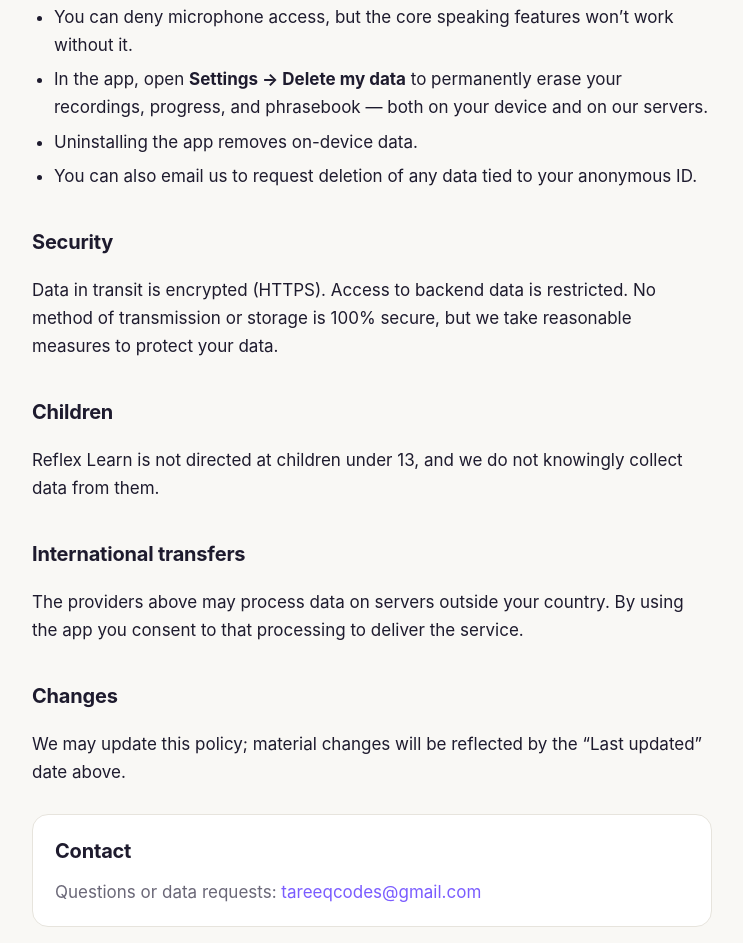
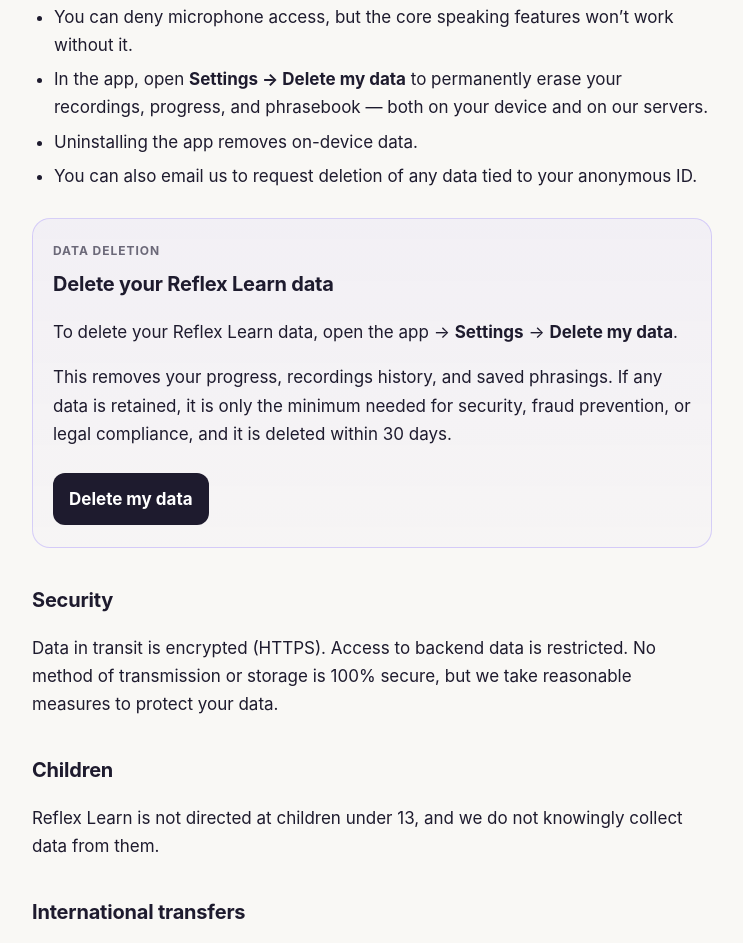
Before and after one commit to Tareeqcodes/Reflex_learn_privacy, a plain HTML site: page legal-site/privacy.html in a window 1280 px wide. Shown: the part 1613-2556 px from the top of the page, without its empty margins (268-1011 px from the left). Drawn offline with Linux system fonts and the light colour scheme.

Commit message:
made chnages

```diff
--- a/legal-site/privacy.html
+++ b/legal-site/privacy.html
@@ -37,6 +37,17 @@
       background: var(--surface); border: 1px solid var(--border);
       border-radius: 16px; padding: 20px 22px; margin-top: 28px;
     }
+    .delete-card {
+      background: linear-gradient(180deg, rgba(122,92,255,0.05), rgba(122,92,255,0.02));
+      border: 1px solid rgba(122,92,255,0.25); border-radius: 18px; padding: 22px 20px; margin-top: 28px;
+    }
+    .delete-card h2 { margin-top: 4px; }
+    .delete-btn {
+      display: inline-block; margin-top: 8px; background: var(--accent); color: var(--surface);
+      border: 0; border-radius: 12px; padding: 12px 16px; font-weight: 700; text-decoration: none;
+      transition: opacity 0.2s ease;
+    }
+    .delete-btn:hover { opacity: 0.92; text-decoration: none; }
     footer { margin-top: 48px; padding-top: 20px; border-top: 1px solid var(--border); color: var(--muted); font-size: 15px; }
     code { background: var(--surface); border: 1px solid var(--border); border-radius: 6px; padding: 1px 6px; font-size: 14px; }
   </style>
@@ -104,6 +115,14 @@
       <li>You can also email us to request deletion of any data tied to your anonymous ID.</li>
     </ul>
 
+    <div class="delete-card">
+      <p class="muted" style="margin:0; text-transform: uppercase; letter-spacing: 0.08em; font-size: 12px; font-weight: 700;">Data deletion</p>
+      <h2 style="margin-top: 8px;">Delete your Reflex Learn data</h2>
+      <p>To delete your Reflex Learn data, open the app → <strong>Settings</strong> → <strong>Delete my data</strong>.</p>
+      <p>This removes your progress, recordings history, and saved phrasings. If any data is retained, it is only the minimum needed for security, fraud prevention, or legal compliance, and it is deleted within 30 days.</p>
+      <a class="delete-btn" href="mailto:tareeqcodes@gmail.com?subject=Delete%20my%20Reflex%20Learn%20data">Delete my data</a>
+    </div>
+
     <h2>Security</h2>
     <p>Data in transit is encrypted (HTTPS). Access to backend data is restricted. No method of
       transmission or storage is 100% secure, but we take reasonable measures to protect your data.</p>
```
Also changed, not shown: legal-site/terms.html (+19 -0 lines).
